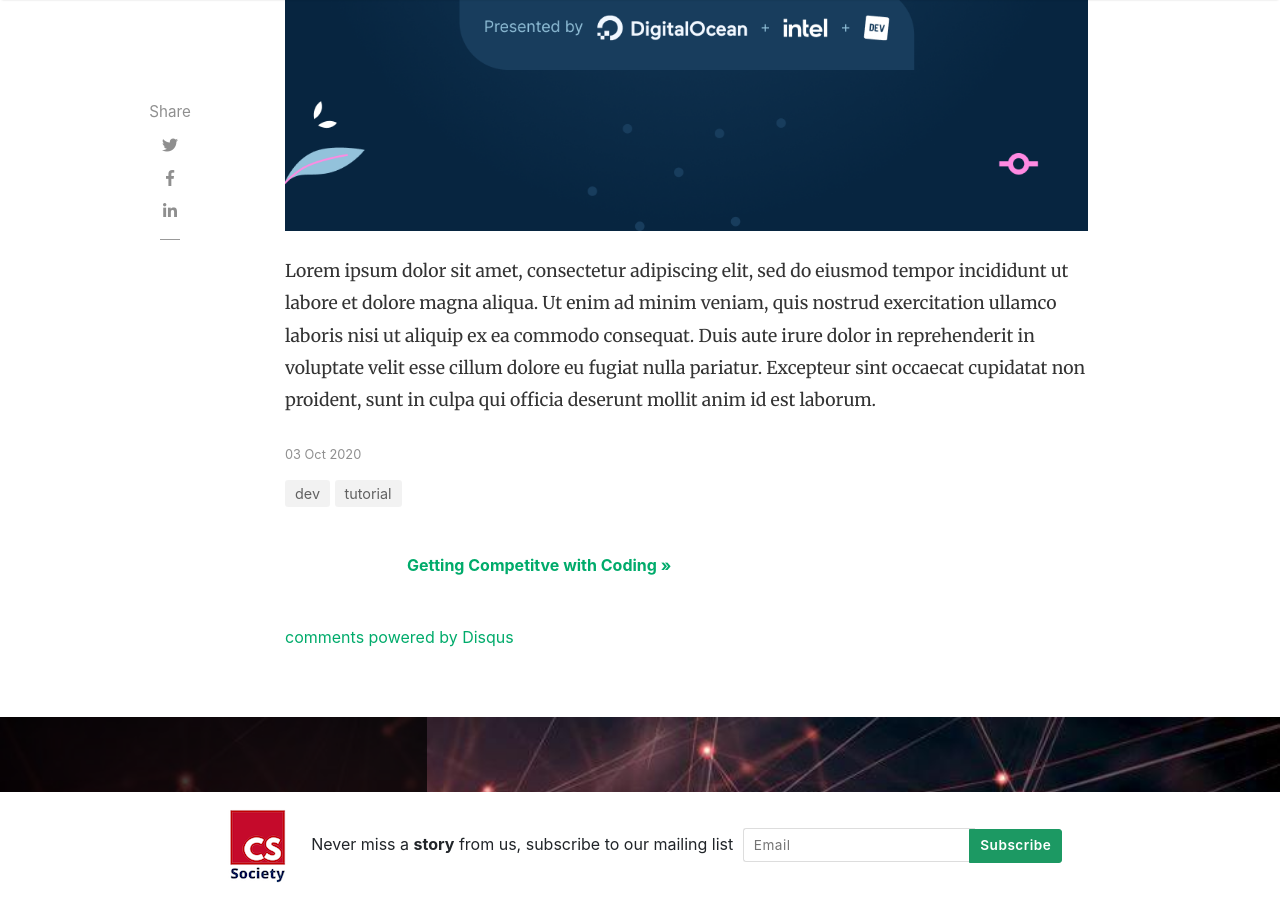
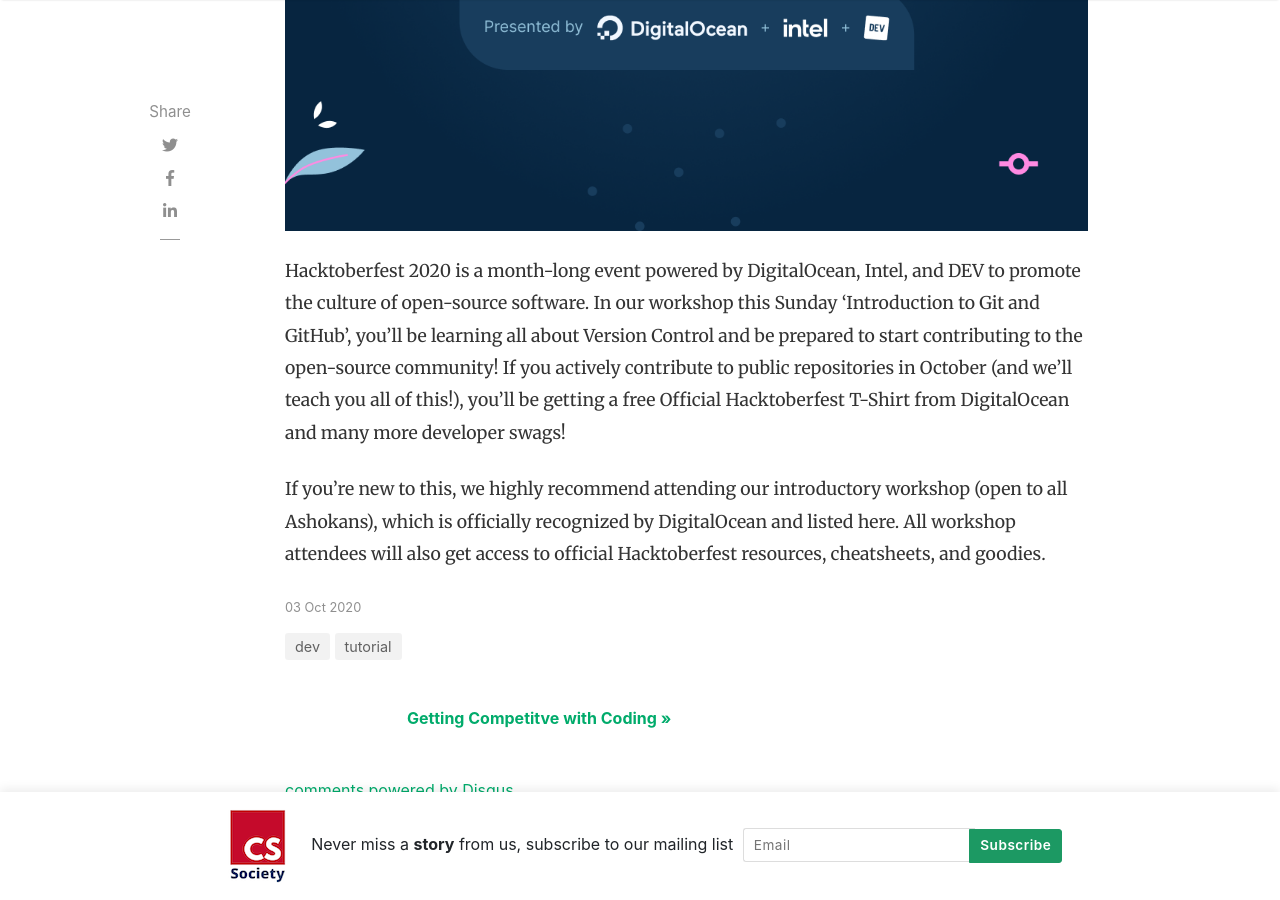
Before and after one commit to kxenak/cs-ashoka.github.io, a Jekyll site: the page built from _posts/2020-10-03-hacktoberfest-2020.md, in a window 1280 px wide and 900 px high, scrolled down 1867 px. Built offline with Jekyll 4.4.1, drawn with Linux system fonts in a browser that asks for light colours; nearby versions of some CDN libraries; comment, search, counter and statistics services are not loaded.

Commit message:
Update 2020-10-03-hacktoberfest-2020.md

```diff
--- a/_posts/2020-10-03-hacktoberfest-2020.md
+++ b/_posts/2020-10-03-hacktoberfest-2020.md
@@ -6,4 +6,6 @@ categories: [ dev, tutorial ]
 image: assets/images/hacktoberfest.png
 ---
 
-Lorem ipsum dolor sit amet, consectetur adipiscing elit, sed do eiusmod tempor incididunt ut labore et dolore magna aliqua. Ut enim ad minim veniam, quis nostrud exercitation ullamco laboris nisi ut aliquip ex ea commodo consequat. Duis aute irure dolor in reprehenderit in voluptate velit esse cillum dolore eu fugiat nulla pariatur. Excepteur sint occaecat cupidatat non proident, sunt in culpa qui officia deserunt mollit anim id est laborum.
+Hacktoberfest 2020 is a month-long event powered by DigitalOcean, Intel, and DEV to promote the culture of open-source software. In our workshop this Sunday 'Introduction to Git and GitHub', you'll be learning all about Version Control and be prepared to start contributing to the open-source community! If you actively contribute to public repositories in October (and we'll teach you all of this!), you'll be getting a free Official Hacktoberfest T-Shirt from DigitalOcean and many more developer swags!
+
+If you're new to this, we highly recommend attending our introductory workshop (open to all Ashokans), which is officially recognized by DigitalOcean and listed here. All workshop attendees will also get access to official Hacktoberfest resources, cheatsheets, and goodies.
```
